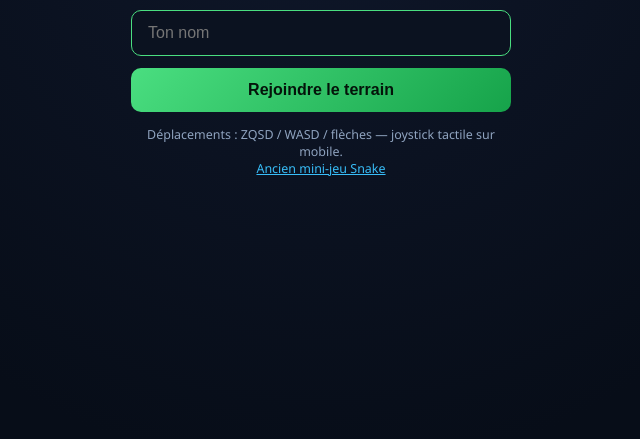
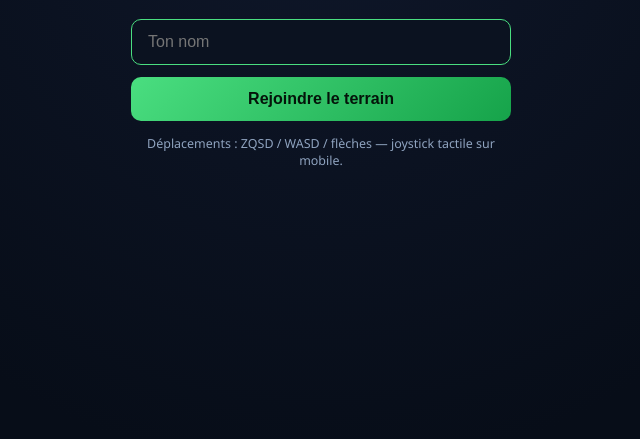
Before and after one commit to evan202ks-commits/DongeonCoop, a website with bundled scripts: page public/index.html in a window 1280 px wide. Shown: the part 361-800 px from the top of the page, without its empty margins (319-959 px from the left). Built offline with nearby package versions, Linux system fonts and the light colour scheme; files whose address does not match are found by name.

Commit message:
Add files via upload

```diff
--- a/public/index.html
+++ b/public/index.html
@@ -37,8 +37,7 @@
     <p>Entre ton nom, tu seras déposé sur le terrain avec les autres joueurs connectés.</p>
     <input id="nameInput" type="text" maxlength="14" placeholder="Ton nom" autocomplete="off">
     <button class="action" id="joinBtn">Rejoindre le terrain</button>
-    <div class="note">Déplacements : ZQSD / WASD / flèches — joystick tactile sur mobile.<br>
-      <a href="/snake.html">Ancien mini-jeu Snake</a></div>
+    <div class="note">Déplacements : ZQSD / WASD / flèches — joystick tactile sur mobile.</div>
   </div>
 </div>
 
```
Also changed, not shown: test/smoke.js (+3 -2 lines), README.md.
